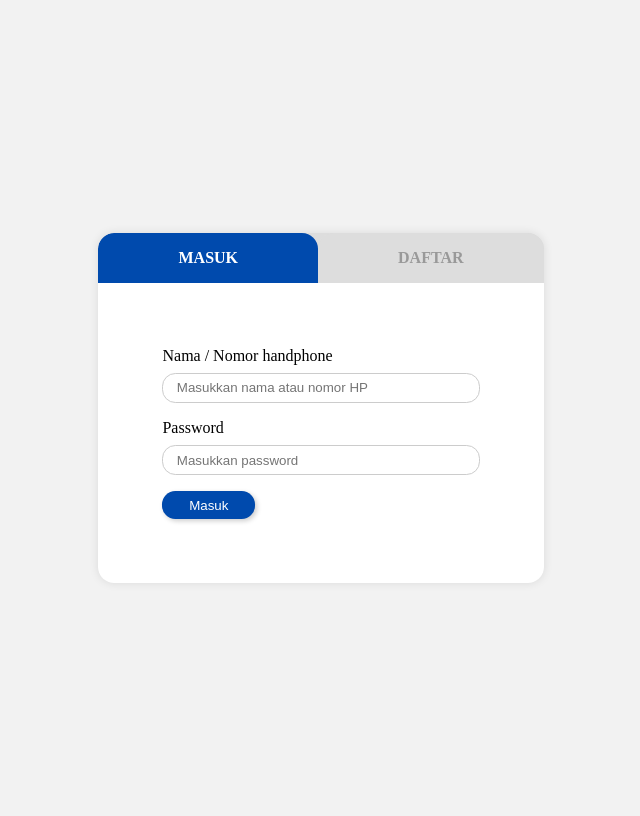
After one commit to fatahabdilah/cloud-ticketing-rs-kelompok2, a PHP site: page /login.html in a window 1280 px wide. The commit adds this page. Shown: the whole page, without its empty margins (319-959 px from the left). Run offline with PHP 8.4, Linux system fonts and the light colour scheme.

Commit message:
login.html

```diff
--- a/css/style.css
+++ b/css/style.css
@@ -189,7 +189,7 @@ nav>div .menu-mobile {
     display: none;
     justify-content: center;
     justify-items: center;
-    gap: 1em;
+    gap: 0.5em;
 
     box-shadow:
         1px 2px 2px rgba(0, 0, 0, 0.3);
@@ -202,6 +202,9 @@ nav>div .menu-mobile.active {
     padding: 0em 0em 1em 0em;
 }
 
+.menu-mobile button {
+    margin-top: 0.5em;
+}
 
 @media (max-width: 768px) {
     nav>div {
--- a/index.html
+++ b/index.html
@@ -11,7 +11,6 @@
     <link
         href="https://fonts.googleapis.com/css2?family=Poppins:ital,wght@0,100;0,200;0,300;0,400;0,500;0,600;0,700;0,800;0,900;1,100;1,200;1,300;1,400;1,500;1,600;1,700;1,800;1,900&display=swap"
         rel="stylesheet">
-
 
     <link rel="stylesheet" href="css/reset.css">
     <link rel="stylesheet" href="css/style.css">
--- /dev/null
+++ b/login.html
@@ -0,0 +1,148 @@
+<!DOCTYPE html>
+<html lang="id">
+
+<head>
+    <meta charset="UTF-8">
+    <title>Login & Daftar</title>
+    <style>
+        body {
+            background: #f2f2f2;
+            display: flex;
+            align-items: center;
+            justify-content: center;
+            height: 100vh;
+        }
+
+        .container {
+            background: #DDDDDD;
+            border-radius: 16px;
+            width: max-content;
+            box-shadow: 0 0 10px rgba(0, 0, 0, 0.1);
+            overflow: hidden;
+        }
+
+        .tabs {
+            display: flex;
+        }
+
+        .tab {
+            border-radius: 1em 1em 0em 0em;
+            flex: 1;
+            text-align: center;
+            padding: 1em 5em;
+            cursor: pointer;
+            background: #ddd;
+            color: #999;
+            font-weight: bold;
+
+            transition: all 0.3s ease;
+        }
+
+        .tab.active {
+            background: #004AAD;
+            color: white;
+        }
+
+        .form-container {
+            padding: 4em;
+            background-color: white;
+        }
+
+        .form-group {
+            margin-bottom: 1em;
+            gap: 0.5em;
+            display: grid;
+        }
+
+        input {
+            box-sizing: border-box;
+            width: 100%;
+            padding: 0.5em 1em;
+            border-radius: 1em;
+            border: 1px solid #ccc;
+            outline: none;
+        }
+
+        button {
+
+            padding: 0.5em 2em;
+            background: #004AAD;
+            color: white;
+            border: none;
+            border-radius: 1em;
+            cursor: pointer;
+            box-shadow: 2px 2px 5px rgba(0, 0, 0, 0.2);
+        }
+
+        .hidden {
+            display: none;
+        }
+    </style>
+</head>
+
+<body>
+    <div class="container">
+        <div class="tabs">
+            <div class="tab active" onclick="showForm('login')">MASUK</div>
+            <div class="tab" onclick="showForm('register')">DAFTAR</div>
+        </div>
+
+        <div class="form-container">
+            <!-- Form MASUK -->
+            <div id="loginForm">
+                <div class="form-group">
+                    <label>Nama / Nomor handphone</label>
+                    <input type="text" placeholder="Masukkan nama atau nomor HP">
+                </div>
+                <div class="form-group">
+                    <label>Password</label>
+                    <input type="password" placeholder="Masukkan password">
+                </div>
+                <button>Masuk</button>
+            </div>
+
+            <!-- Form DAFTAR -->
+            <div id="registerForm" class="hidden">
+                <div class="form-group">
+                    <label>Nama</label>
+                    <input type="text" placeholder="Masukkan nama">
+                </div>
+                <div class="form-group">
+                    <label>Password</label>
+                    <input type="password" placeholder="Masukkan password">
+                </div>
+                <div class="form-group">
+                    <label>Nomor handphone</label>
+                    <input type="tel" placeholder="Masukkan nomor HP">
+                </div>
+                <div class="form-group">
+                    <label>Alamat E-Mail</label>
+                    <input type="email" placeholder="Masukkan email">
+                </div>
+                <button>Daftar</button>
+            </div>
+        </div>
+    </div>
+
+    <script>
+        function showForm(form) {
+            const loginForm = document.getElementById('loginForm');
+            const registerForm = document.getElementById('registerForm');
+            const tabs = document.querySelectorAll('.tab');
+
+            if (form === 'login') {
+                loginForm.classList.remove('hidden');
+                registerForm.classList.add('hidden');
+                tabs[0].classList.add('active');
+                tabs[1].classList.remove('active');
+            } else {
+                loginForm.classList.add('hidden');
+                registerForm.classList.remove('hidden');
+                tabs[0].classList.remove('active');
+                tabs[1].classList.add('active');
+            }
+        }
+    </script>
+</body>
+
+</html>
```
